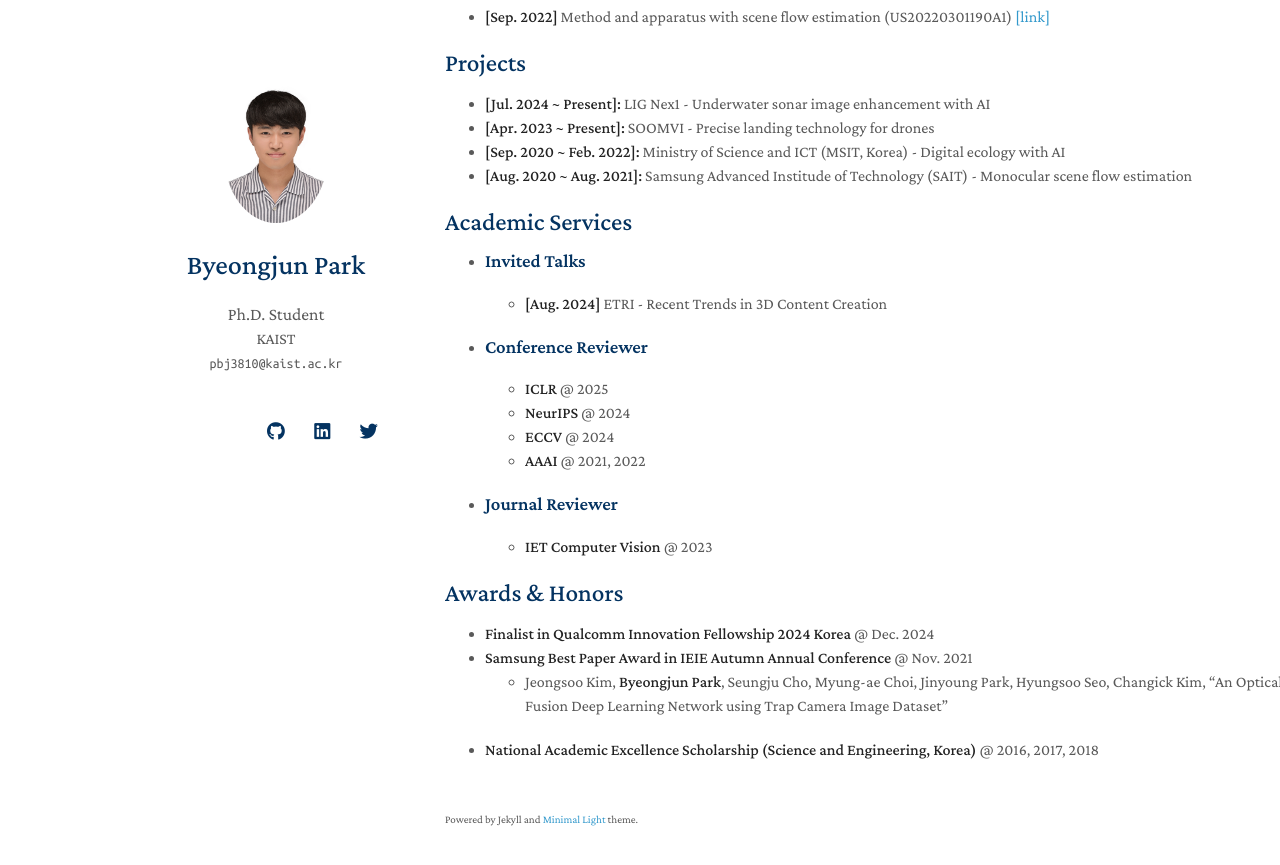
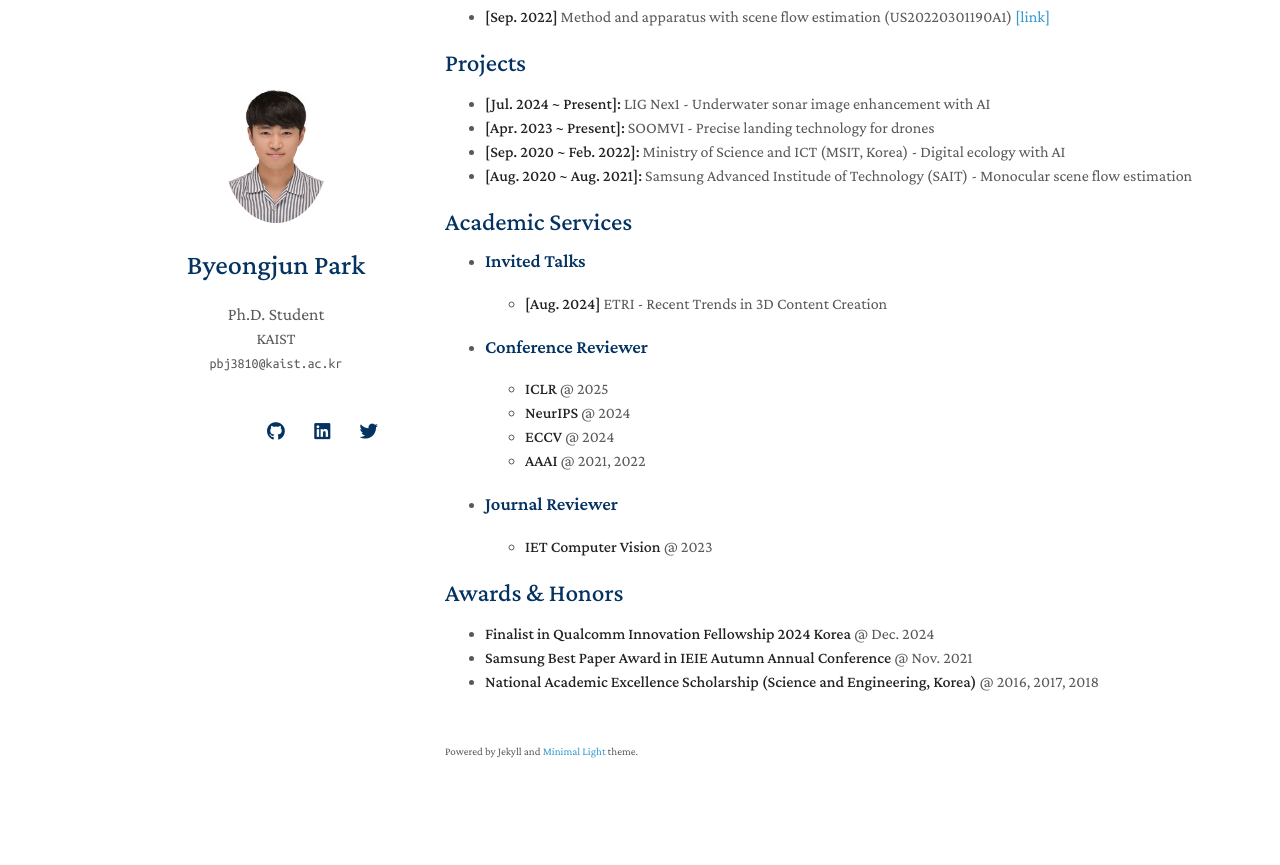
Before and after one commit to byeongjun-park/byeongjun-park.github.io, a Jekyll site: the page built from index.md, in a window 1280 px wide and 900 px high, scrolled down 2628 px. Shown: the top 865 px of the window. Built offline with Jekyll 4.4.1, drawn with Linux system fonts in a browser that asks for light colours; nearby versions of some CDN libraries; a style sheet for code colours, icons or effects is not loaded; our own code applies the rules of GitHub Pages for plain Markdown files; after the commit the page ends 3460 px from its top, so only the background shows below that.

Commit message:
profile update

```diff
--- a/index.md
+++ b/index.md
@@ -64,5 +64,4 @@ a feed-forward 3D Gaussian Splatting decoder!!
 ## Awards & Honors
 * **Finalist in Qualcomm Innovation Fellowship 2024 Korea** @ Dec. 2024
 * **Samsung Best Paper Award in IEIE Autumn Annual Conference** @ Nov. 2021
-    * Jeongsoo Kim, **Byeongjun Park**, Seungju Cho, Myung-ae Choi, Jinyoung Park, Hyungsoo Seo, Changick Kim, "An Optical Flow Fusion Deep Learning Network using Trap Camera Image Dataset"
 * **National Academic Excellence Scholarship (Science and Engineering, Korea)** @ 2016, 2017, 2018
```
